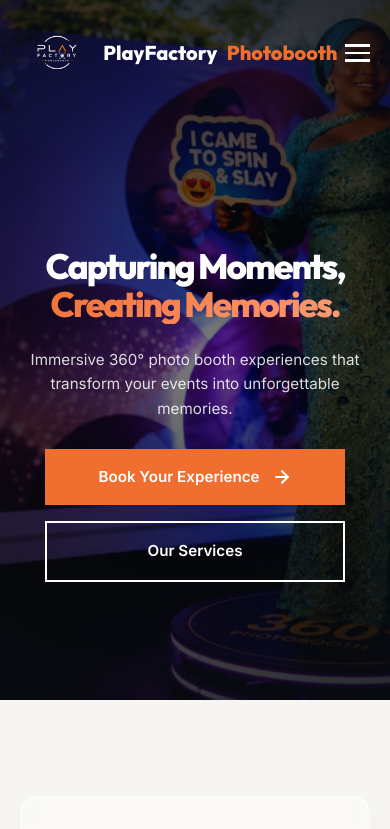
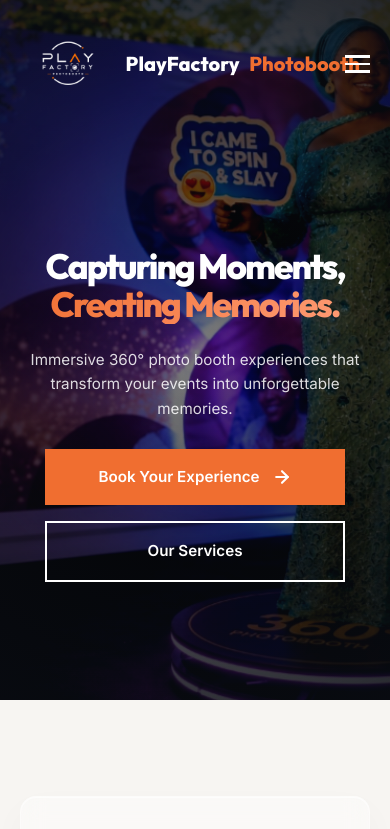
Before and after one commit to Nuru007/playfactory360, a plain HTML site: page index.html in a window 390 px wide. Shown: the top 829 px of the page. Drawn offline with Linux system fonts and the light colour scheme.

Commit message:
Further increase logo size to 9.5rem for extra visibility and readability

```diff
--- a/style.css
+++ b/style.css
@@ -219,7 +219,7 @@
 }
 
 .logo-img {
-  height: 6.8rem;
+  height: 9.5rem;
   width: auto;
   object-fit: contain;
   transition: var(--transition-smooth);
@@ -1352,7 +1352,7 @@
   }
 
   .logo-img {
-    height: 5.5rem;
+    height: 7.5rem;
   }
 
   .logo {
@@ -1529,7 +1529,7 @@
   }
 
   .logo-img {
-    height: 4.6rem;
+    height: 6.0rem;
   }
 
   .logo {
```
